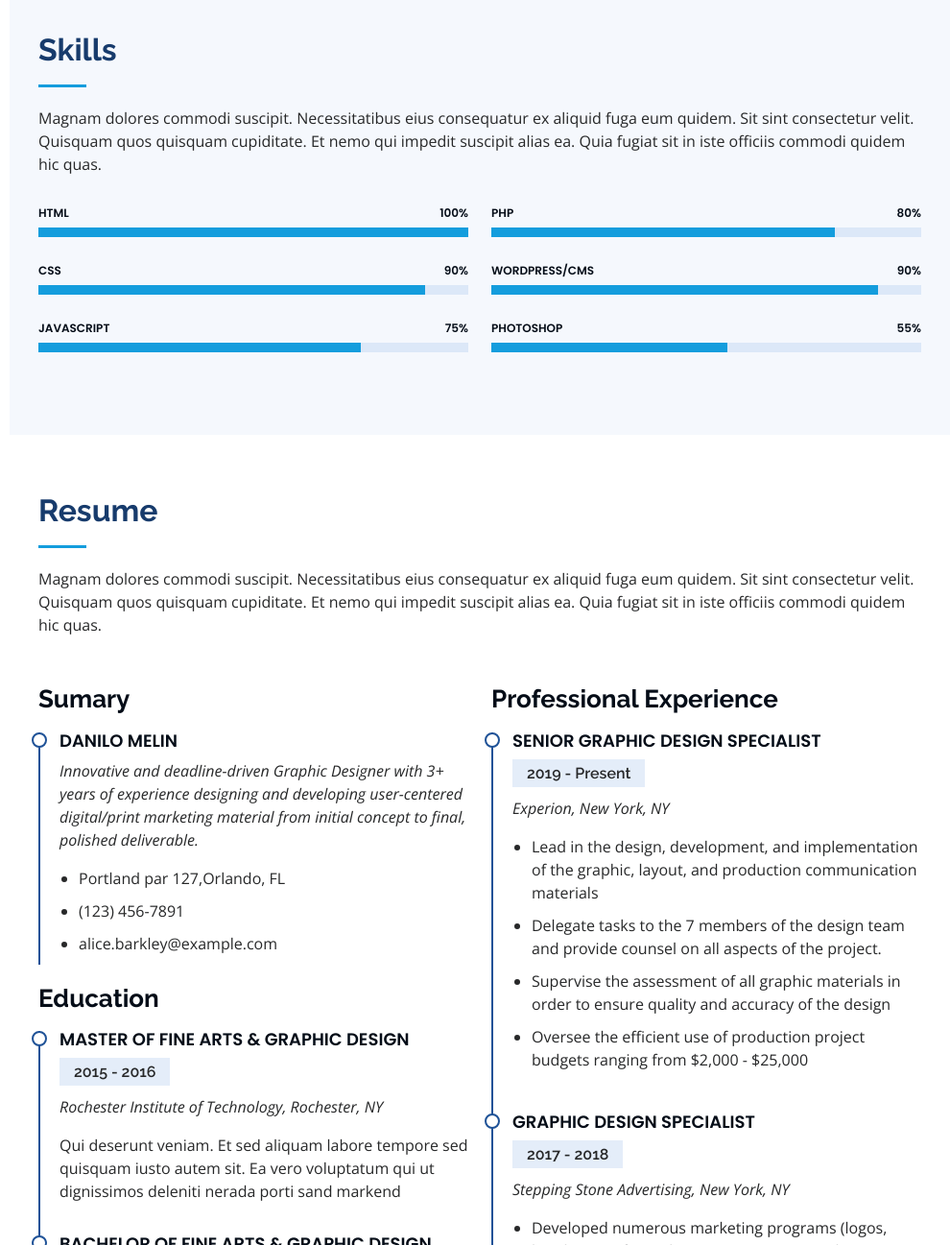
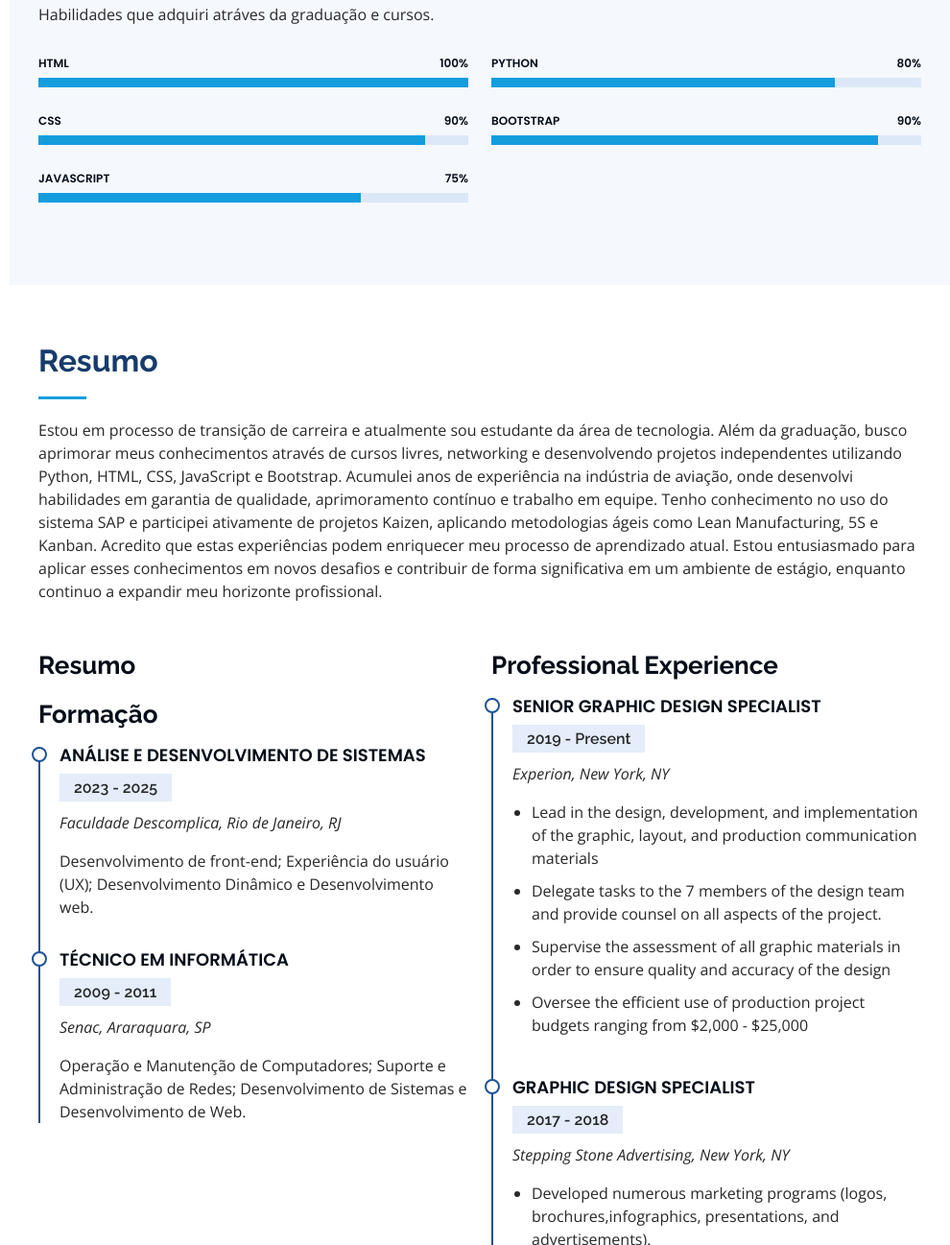
Before and after one commit to DaniloMelin/portfolio, a plain HTML site: page index.html in a window 1280 px wide. Shown: the part 1503-2800 px from the top of the page at 96% size, without its empty margins (290-1280 px from the left). Drawn offline with nearby package versions, Linux system fonts and the light colour scheme.

Commit message:
Atualização de informações do portifolio

```diff
--- a/index.html
+++ b/index.html
@@ -1,5 +1,5 @@
 <!DOCTYPE html>
-<html lang="en">
+<html lang="pt-BR">
   <head>
     <meta charset="utf-8" />
     <meta content="width=device-width, initial-scale=1.0" name="viewport" />
@@ -62,11 +62,8 @@
           />
           <h1 class="text-light"><a href="index.html">Danilo Melin</a></h1>
           <div class="social-links mt-3 text-center">
-            <a href="#" class="twitter"><i class="bx bxl-twitter"></i></a>
-            <a href="#" class="facebook"><i class="bx bxl-facebook"></i></a>
-            <a href="#" class="instagram"><i class="bx bxl-instagram"></i></a>
-            <a href="#" class="google-plus"><i class="bx bxl-skype"></i></a>
-            <a href="#" class="linkedin"><i class="bx bxl-linkedin"></i></a>
+            <a href="https://github.com/DaniloMelin" class="google-plus"><i class="bx bxl-github"></i></a>
+            <a href="https://linkedin.com/in/danilo-melin/" class="linkedin"><i class="bx bxl-linkedin"></i></a>
           </div>
         </div>
 
@@ -94,7 +91,7 @@
             </li>
             <li>
               <a href="#services" class="nav-link scrollto"
-                ><i class="bx bx-server"></i> <span>Services</span></a
+                ><i class="bx bx-server"></i> <span>Serviços</span></a
               >
             </li>
             <li>
@@ -120,7 +117,7 @@
           Estudante
           <span
             class="typed"
-            data-typed-items="Designer, Developer, Freelancer, Photographer"
+            data-typed-items="Análise e Desenvolvimento de Sistemas, Programação"
           ></span>
         </p>
       </div>
@@ -144,25 +141,13 @@
               <img src="assets/img/profile-img.jpg" class="img-fluid" alt="" />
             </div>
             <div class="col-lg-8 pt-4 pt-lg-0 content" data-aos="fade-left">
-              <h3>UI/UX Designer &amp; Web Developer.</h3>
-              <p class="fst-italic">
-                Lorem ipsum dolor sit amet, consectetur adipiscing elit, sed do
-                eiusmod tempor incididunt ut labore et dolore magna aliqua.
-              </p>
+              <h3>Graduando Análise e Desenvolvimento de Sistemas</h3>
               <div class="row">
                 <div class="col-lg-6">
                   <ul>
                     <li>
                       <i class="bi bi-chevron-right"></i>
-                      <strong>Data de Aniversário:</strong> <span>3 Set 1988</span>
-                    </li>
-                    <li>
-                      <i class="bi bi-chevron-right"></i>
-                      <strong>Linkedin:</strong> <span>www.linkedin.com/in/danilo-melin</span>
-                    </li>
-                    <li>
-                      <i class="bi bi-chevron-right"></i>
-                      <strong>Phone:</strong> <span>+123 456 7890</span>
+                      <strong>Linkedin:</strong> <span>https://linkedin.com/in/danilo-melin/</span>
                     </li>
                     <li>
                       <i class="bi bi-chevron-right"></i>
@@ -172,10 +157,6 @@
                 </div>
                 <div class="col-lg-6">
                   <ul>
-                    <li>
-                      <i class="bi bi-chevron-right"></i>
-                      <strong>Degree:</strong> <span>Master</span>
-                    </li>
                     <li>
                       <i class="bi bi-chevron-right"></i>
                       <strong>PhEmailone:</strong>
@@ -209,11 +190,7 @@
           <div class="section-title">
             <h2>Skills</h2>
             <p>
-              Magnam dolores commodi suscipit. Necessitatibus eius consequatur
-              ex aliquid fuga eum quidem. Sit sint consectetur velit. Quisquam
-              quos quisquam cupiditate. Et nemo qui impedit suscipit alias ea.
-              Quia fugiat sit in iste officiis commodi quidem hic quas.
-            </p>
+              Habilidades que adquiri atráves da graduação e cursos.
           </div>
 
           <div class="row skills-content">
@@ -260,7 +237,7 @@
 
             <div class="col-lg-6" data-aos="fade-up" data-aos-delay="100">
               <div class="progress">
-                <span class="skill">PHP <i class="val">80%</i></span>
+                <span class="skill">Python <i class="val">80%</i></span>
                 <div class="progress-bar-wrap">
                   <div
                     class="progress-bar"
@@ -273,7 +250,7 @@
               </div>
 
               <div class="progress">
-                <span class="skill">WordPress/CMS <i class="val">90%</i></span>
+                <span class="skill">Bootstrap <i class="val">90%</i></span>
                 <div class="progress-bar-wrap">
                   <div
                     class="progress-bar"
@@ -285,18 +262,7 @@
                 </div>
               </div>
 
-              <div class="progress">
-                <span class="skill">Photoshop <i class="val">55%</i></span>
-                <div class="progress-bar-wrap">
-                  <div
-                    class="progress-bar"
-                    role="progressbar"
-                    aria-valuenow="55"
-                    aria-valuemin="0"
-                    aria-valuemax="100"
-                  ></div>
-                </div>
-              </div>
+
             </div>
           </div>
         </div>
@@ -307,55 +273,39 @@
       <section id="resume" class="resume">
         <div class="container">
           <div class="section-title">
-            <h2>Resume</h2>
+            <h2>Resumo</h2>
             <p>
-              Magnam dolores commodi suscipit. Necessitatibus eius consequatur
-              ex aliquid fuga eum quidem. Sit sint consectetur velit. Quisquam
-              quos quisquam cupiditate. Et nemo qui impedit suscipit alias ea.
-              Quia fugiat sit in iste officiis commodi quidem hic quas.
+              Estou em processo de transição de carreira e atualmente sou estudante da área de tecnologia. Além da
+              graduação, busco aprimorar meus conhecimentos através de cursos livres, networking e desenvolvendo projetos
+              independentes utilizando Python, HTML, CSS, JavaScript e Bootstrap. Acumulei anos de experiência na indústria de
+              aviação, onde desenvolvi habilidades em garantia de qualidade, aprimoramento contínuo e trabalho em equipe. Tenho
+              conhecimento no uso do sistema SAP e participei ativamente de projetos Kaizen, aplicando metodologias ágeis como
+              Lean Manufacturing, 5S e Kanban. Acredito que estas experiências podem enriquecer meu processo de aprendizado
+              atual. Estou entusiasmado para aplicar esses conhecimentos em novos desafios e contribuir de forma significativa em
+              um ambiente de estágio, enquanto continuo a expandir meu horizonte profissional.
             </p>
           </div>
 
           <div class="row">
             <div class="col-lg-6" data-aos="fade-up">
-              <h3 class="resume-title">Sumary</h3>
-              <div class="resume-item pb-0">
-                <h4>Danilo Melin</h4>
+              <h3 class="resume-title">Resumo</h3>
+
+              <h3 class="resume-title">Formação</h3>
+
+              <div class="resume-item">
+                <h4>Análise e Desenvolvimento de Sistemas</h4>
+                <h5>2023 - 2025</h5>
+                <p><em>Faculdade Descomplica, Rio de Janeiro, RJ</em></p>
                 <p>
-                  <em
-                    >Innovative and deadline-driven Graphic Designer with 3+
-                    years of experience designing and developing user-centered
-                    digital/print marketing material from initial concept to
-                    final, polished deliverable.</em
-                  >
-                </p>
-                <ul>
-                  <li>Portland par 127,Orlando, FL</li>
-                  <li>(123) 456-7891</li>
-                  <li>alice.barkley@example.com</li>
-                </ul>
-              </div>
-
-              <h3 class="resume-title">Education</h3>
-              <div class="resume-item">
-                <h4>Master of Fine Arts &amp; Graphic Design</h4>
-                <h5>2015 - 2016</h5>
-                <p><em>Rochester Institute of Technology, Rochester, NY</em></p>
-                <p>
-                  Qui deserunt veniam. Et sed aliquam labore tempore sed
-                  quisquam iusto autem sit. Ea vero voluptatum qui ut
-                  dignissimos deleniti nerada porti sand markend
+                  Desenvolvimento de front-end; Experiência do usuário (UX);  Desenvolvimento Dinâmico e Desenvolvimento web.
                 </p>
               </div>
               <div class="resume-item">
-                <h4>Bachelor of Fine Arts &amp; Graphic Design</h4>
-                <h5>2010 - 2014</h5>
-                <p><em>Rochester Institute of Technology, Rochester, NY</em></p>
+                <h4>Técnico em Informática</h4>
+                <h5>2009 - 2011</h5>
+                <p><em>Senac, Araraquara, SP</em></p>
                 <p>
-                  Quia nobis sequi est occaecati aut. Repudiandae et iusto quae
-                  reiciendis et quis Eius vel ratione eius unde vitae rerum
-                  voluptates asperiores voluptatem Earum molestiae consequatur
-                  neque etlon sader mart dila
+                  Operação e Manutenção de Computadores; Suporte e Administração de Redes; Desenvolvimento de Sistemas e Desenvolvimento de Web.
                 </p>
               </div>
             </div>
```
